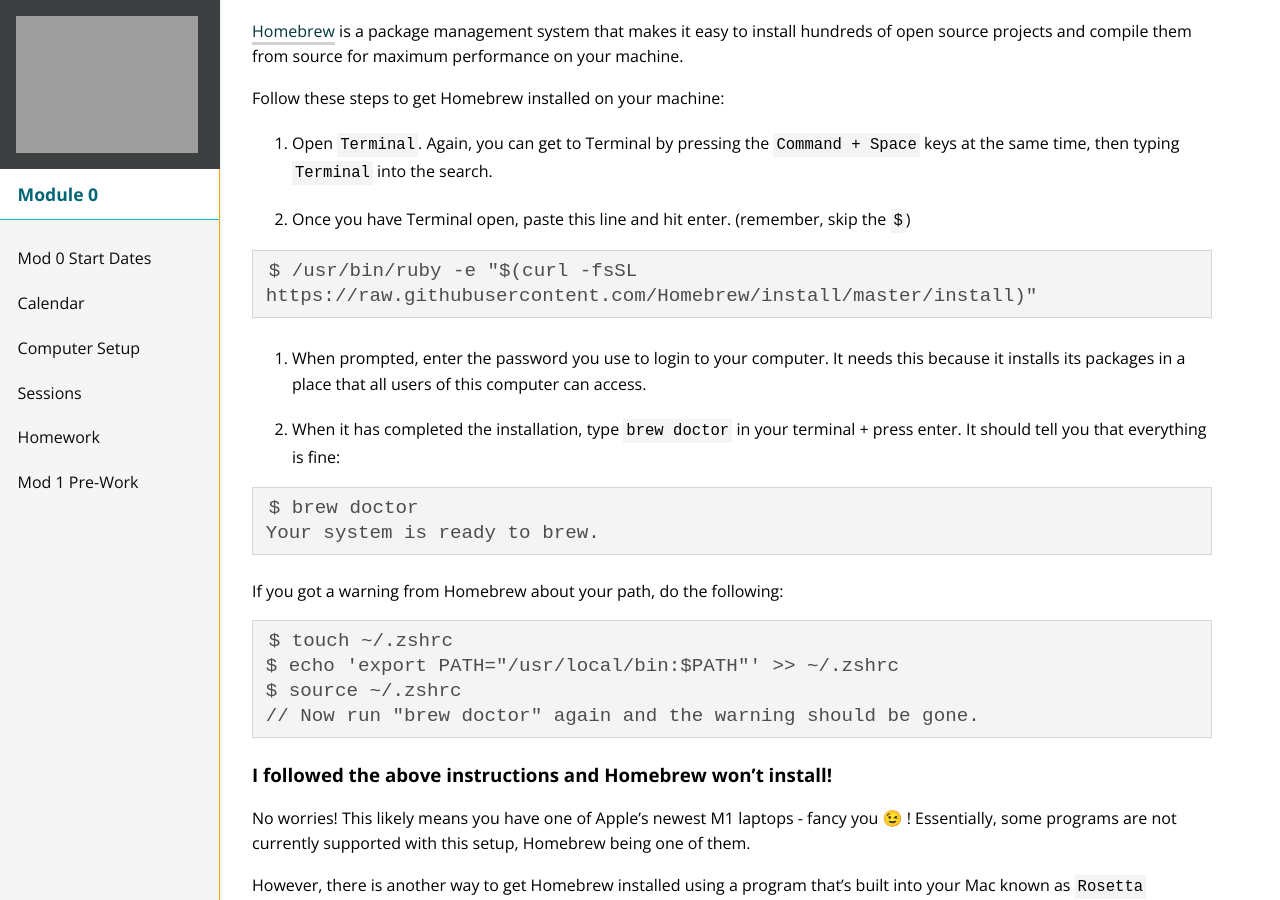
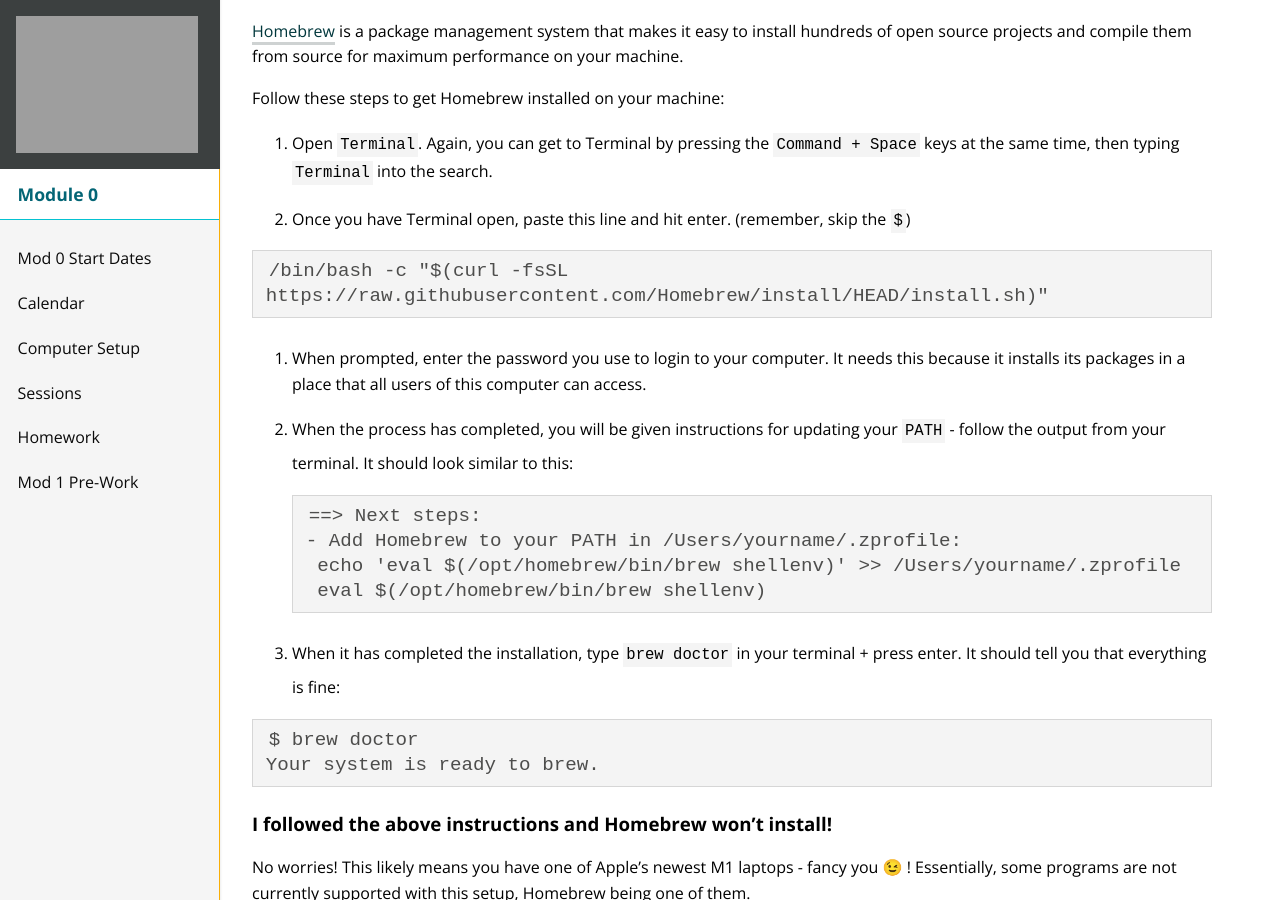
Before and after one commit to turingschool/mod-0-curriculum, a Jekyll site: the page built from setup-instructions.md, in a window 1280 px wide and 900 px high, scrolled down 2869 px. Built offline with Jekyll 4.4.1, drawn with Linux system fonts in a browser that asks for light colours; nearby versions of some CDN libraries.

Commit message:
Adjust instructions for updated Homebrew for M1s

````diff
--- a/setup-instructions.md
+++ b/setup-instructions.md
@@ -105,10 +105,18 @@
 1. Once you have Terminal open, paste this line and hit enter. (remember, skip the `$`)
 
 ```
-$ /usr/bin/ruby -e "$(curl -fsSL https://raw.githubusercontent.com/Homebrew/install/master/install)"
+/bin/bash -c "$(curl -fsSL https://raw.githubusercontent.com/Homebrew/install/HEAD/install.sh)"
 ```
 
 1. When prompted, enter the password you use to login to your computer. It needs this because it installs its packages in a place that all users of this computer can access.
+
+1. When the process has completed, you will be given instructions for updating your `PATH` - follow the output from your terminal. It should look similar to this:
+```
+==> Next steps:
+- Add Homebrew to your PATH in /Users/yourname/.zprofile:
+    echo 'eval $(/opt/homebrew/bin/brew shellenv)' >> /Users/yourname/.zprofile
+    eval $(/opt/homebrew/bin/brew shellenv)
+```
 
 1. When it has completed the installation, type `brew doctor` in your terminal + press enter. It should tell you that everything is fine:
 
@@ -117,14 +125,14 @@
 Your system is ready to brew.
 ```
 
-If you got a warning from Homebrew about your path, do the following:
+<!-- If you got a warning from Homebrew about your path, do the following:
 
 ```
 $ touch ~/.zshrc
 $ echo 'export PATH="/usr/local/bin:$PATH"' >> ~/.zshrc
 $ source ~/.zshrc
 // Now run "brew doctor" again and the warning should be gone.
-```
+``` -->
 
 ### I followed the above instructions and Homebrew won't install!
 No worries! This likely means you have one of Apple's newest M1 laptops - fancy you 😉 ! Essentially, some programs are not currently supported with this setup, Homebrew being one of them.
````
